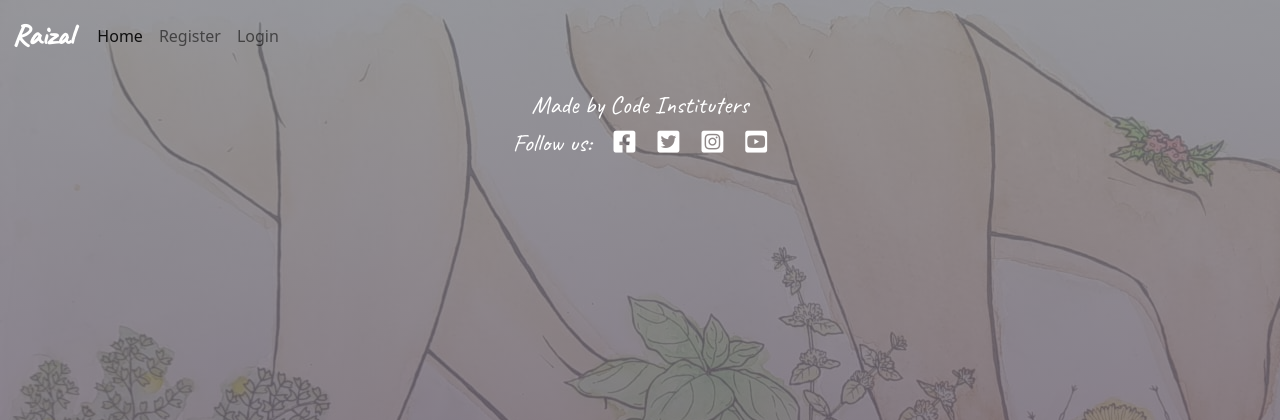
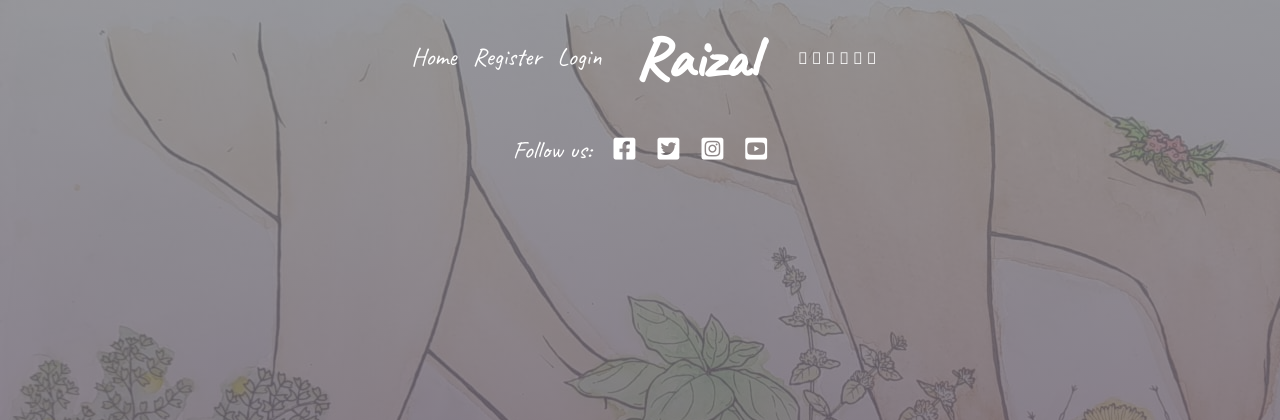
Before and after one commit to LuQuintas11/RaizalDuo, a Django app: template templates/base.html in a window 1280 px wide. Shown: the top 420 px of the page. Run offline with Django 3.2, Linux system fonts and the light colour scheme; the template is opened without the code that fills it, so the values that code supplies are empty; parts of the project's set-up code (start-up, migrations or seed data) failed here and were passed over.

Commit message:
Change style of nav bar

```diff
--- a/static/css/style.css
+++ b/static/css/style.css
@@ -30,12 +30,18 @@ body{
     font-weight: 900;
     font-family:"Caveat";
     color: #fff;
-    font-size: 30px;
+    font-size: 60px;
+    margin: 0px 25px 0px 25px;
+
+}
 
 
-}
-.navbar-brand{
-    text-align: center;
+
+.container-fluid1{
+    display: flex;
+    flex-direction: row;
+    align-items: center;
+    margin:0px auto;
 }
 
 .light-bg {
@@ -206,8 +212,6 @@ img{
     margin:10px;
 
 
-
-
 }
 
 
@@ -252,4 +256,15 @@ iframe {
 h3{
     color: #b20808;
     font-size: 50px;
+
 }
+
+
+li>a{
+    color:white;
+}
+
+.nav-link{
+    font-family: "Caveat";
+    font-size: 25px;
+}
--- a/templates/base.html
+++ b/templates/base.html
@@ -24,29 +24,28 @@
 
     <!-- Navigation -->
 
-    <nav class="navbar navbar-expand-lg navbar-light   ">
-        <div class="container-fluid">
-            <a class="navbar-brand" href="{% url 'home' %}"><span
-                        class="thin">Raizal</span></span></span></a>
-            <button class="navbar-toggler" type="button" data-bs-toggle="collapse" data-bs-target="#navbarText"
+  <nav class="navbar navbar-expand-lg navbar-light">
+        <div class="container-fluid1">
+
+            <!-- <button class="navbar-toggler" type="button" data-bs-toggle="collapse" data-bs-target="#navbarText"
                 aria-controls="navbarText" aria-expanded="false" aria-label="Toggle navigation">
-                <span class="navbar-toggler-icon"></span>
-            </button>
+                < <span class="navbar-toggler-icon"></span>
+            </button> -->
             <div class="collapse navbar-collapse" id="navbarText">
-                <ul class="navbar-nav me-auto mb-2 mb-lg-0">
+                <ul class="navbar-nav me-auto mb-2 mb-lg-0 justify-content-center   ">
                     <li class="nav-item">
-                        <a class="nav-link active" aria-current="page" href="{% url 'home' %}">Home</a>
+                        <a class="nav-link active text-white aria-current="page" href="{% url 'home' %}">Home</a>
                     </li>
                     {% if user.is_authenticated %}
                     <li class="nav-item">
-                        <a class="nav-link" href="#">Logout</a>
+                        <a class="nav-link text-white href="#">Logout</a>
                     </li>
                     {% else %}
                     <li class="nav-item">
-                        <a class="nav-link" href="#">Register</a>
+                        <a class="nav-link text-white href="#">Register</a>
                     </li>
                     <li class="nav-item">
-                        <a class="nav-link" href="#">Login</a>
+                        <a class="nav-link text-white href="#">Login</a>
                     </li>
                     {% endif %}
                 </ul>
@@ -54,6 +53,17 @@
 
                 </span>
             </div>
+            <a class="navbar-brand" href="{% url 'home' %}"><span
+                class="thin">Raizal</span></a>
+            <div class="text-center text-white">
+                    <i class="fa-brands fa-facebook-f"></i>
+                    <i class="fa-brands fa-twitter"></i>
+                    <i class="fa-brands fa-instagram"></i>
+                    <i class="fa-brands fa-youtube"></i>
+                    <i class="fa-brands fa-spotify"></i>
+                    <i class="fa-brands fa-spotify"></i>
+            </div>
+
         </div>
     </nav>
 
@@ -65,7 +75,6 @@
 
     <!-- Footer -->
     <footer class="footer py-3 dark-bg">
-        <p class="m-0 text-center text-white">Made by Code Instituters</p>
         <p class="m-0 text-center text-white">Follow us: <i class="fab fa-facebook-square ms-3"></i>
             <i class="fab fa-twitter-square ms-3"></i>
             <i class="fab fa-instagram-square ms-3"></i>
```
